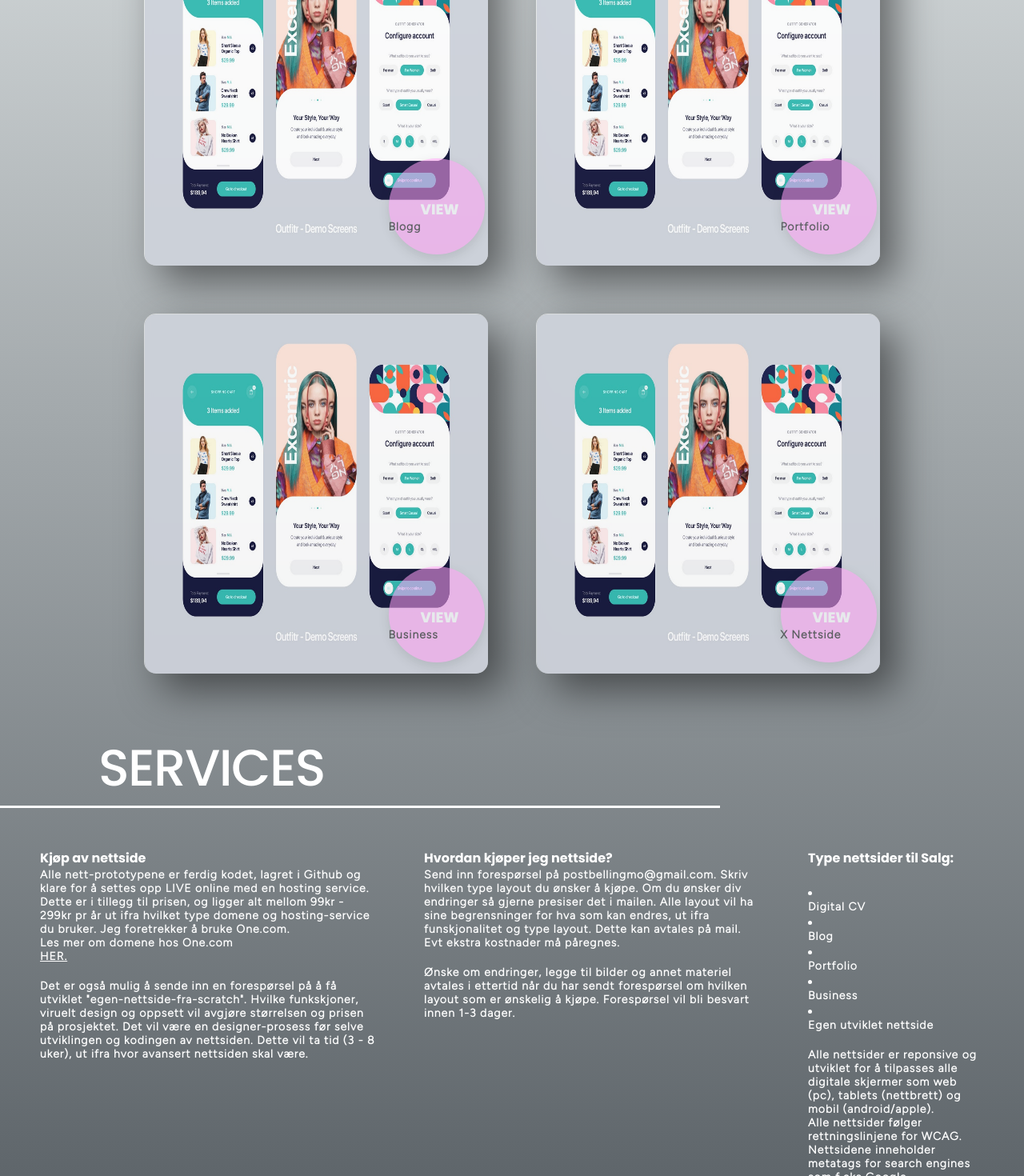
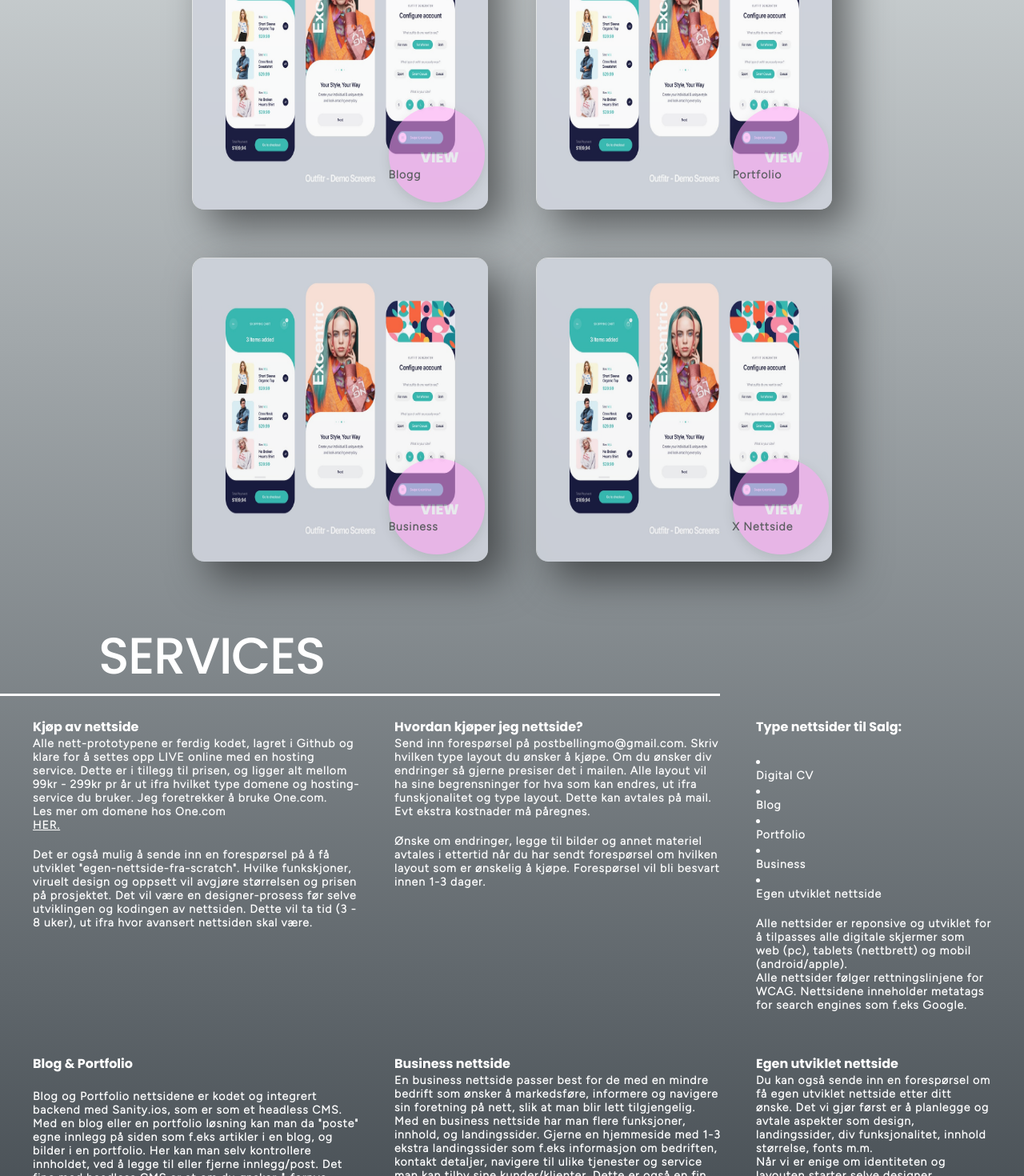
Before and after one commit to lonsoien/postbellingmowebdesign, a React (Create React App) app: page /digitalproducts in a window 1280 px wide. Shown: the part 380-1850 px from the top of the page at 80% size. Built offline with nearby package versions, Linux system fonts and the light colour scheme; a web font is replaced by a local one.

Commit message:
text edit

```diff
--- a/src/sass/partials/_digitalproducts.scss
+++ b/src/sass/partials/_digitalproducts.scss
@@ -14,8 +14,8 @@
 
 .card-product {
     position: relative;
-    width: 430px;
-    height: 450px;
+    width: 370px;
+    height: 380px;
     margin: 30px;
     box-shadow: 20px 20px 50px rgba(0, 0, 0, 0.5);
     border-radius: 15px;
@@ -32,8 +32,8 @@
 .view-button {
     border-radius: 50%;
     position: relative;
-    top: 150px;
-    left: 150px;
+    top: 120px;
+    left: 120px;
     background-color: #FFA0F4;
     height: 120px;
     width: 120px;
--- a/src/sass/partials/_services.scss
+++ b/src/sass/partials/_services.scss
@@ -5,8 +5,9 @@
 }
 
 .service-text {
-    margin: 20px;
-    padding: 10px;
+    margin: 6px;
+    padding-left: 15px;
+    padding-right: 15px;
     color: white;
     max-width: 440px;
 }
```
